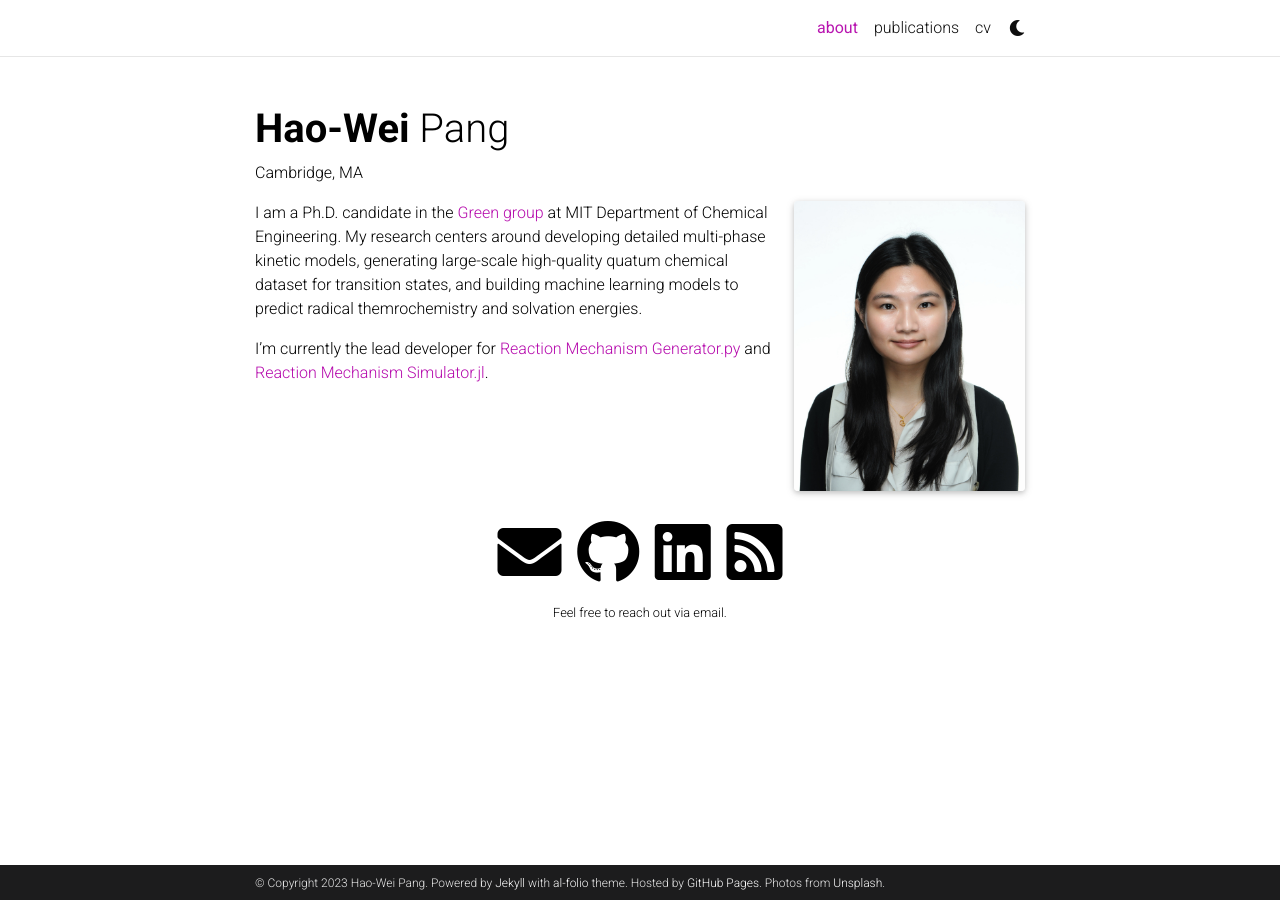
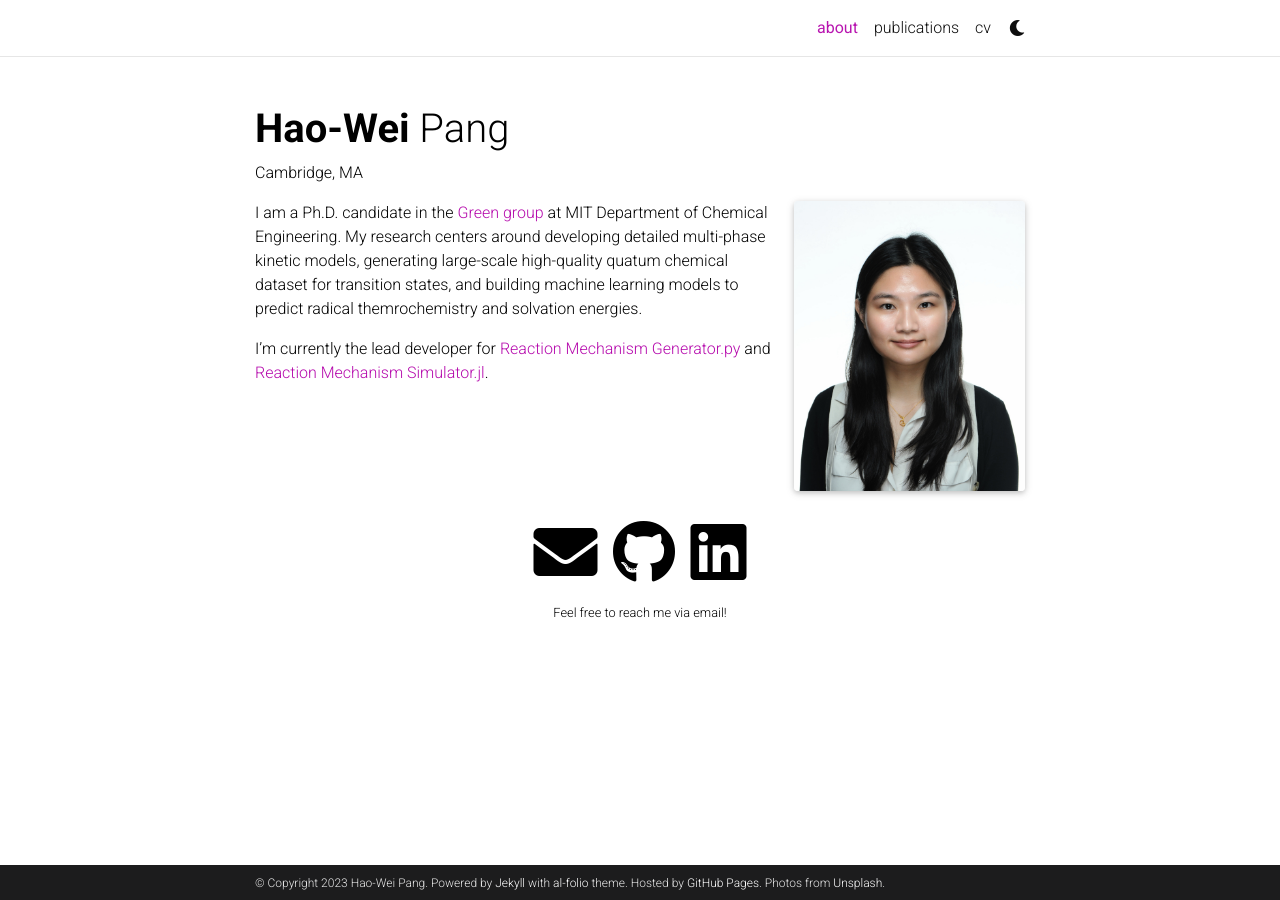
Before and after one commit to hwpang/hwpang.github.io, a Jekyll site: the page built from _pages/about.md, in a window 1280 px wide. Built offline with Jekyll 4.4.1, drawn with Linux system fonts in a browser that asks for light colours; full-size pictures stand in for the smaller copies a plugin makes; comment, search, counter and statistics services are not loaded; a style sheet for code colours, icons or effects is not loaded.

Commit message:
remove rss and edit contact note

```diff
--- a/_config.yml
+++ b/_config.yml
@@ -45,7 +45,7 @@ repo_trophies:
 # will use title and url fields
 # Take a look to https://github.com/jekyll/jekyll-feed for more customization
 
-rss_icon: true
+rss_icon: false
 
 # -----------------------------------------------------------------------------
 # Layout
@@ -106,7 +106,7 @@ youtube_id: # your youtube channel id (youtube.com/@<youtube_id>)
 discord_id: # your discord id (18-digit unique numerical identifier)
 
 contact_note: >
-  Feel free to reach out via email.
+  Feel free to reach me via email!
 
 # -----------------------------------------------------------------------------
 # Analytics and search engine verification
```
